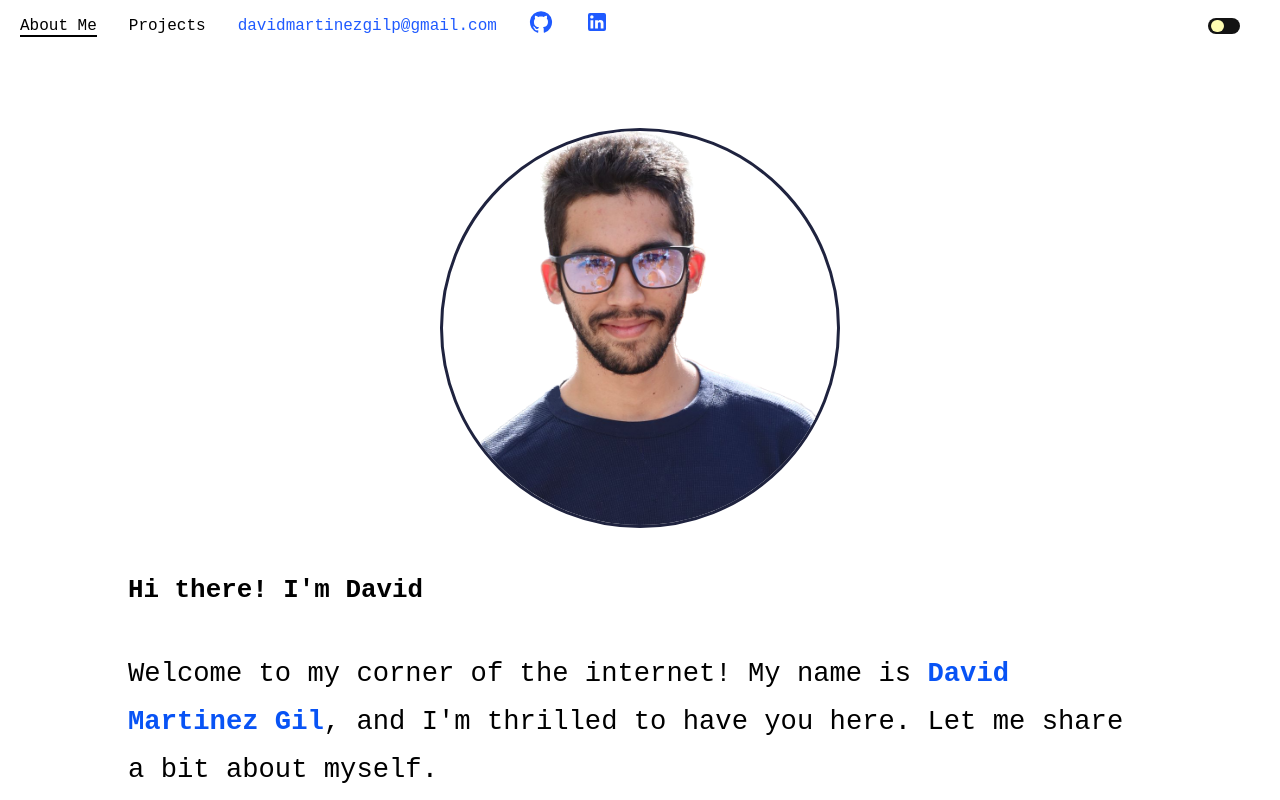
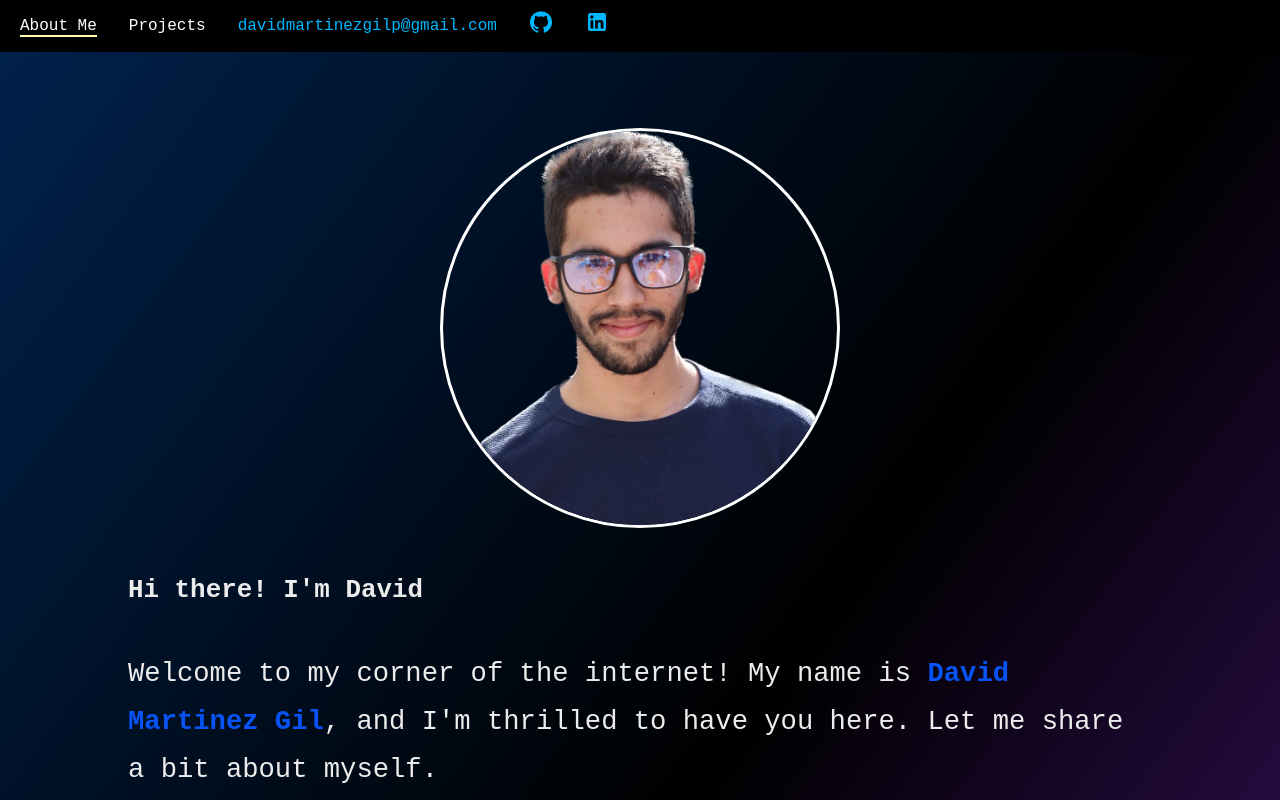
Before and after one commit to Bicheka/cv, a React (Create React App) app: page /aboutme in a window 1280 px wide. Shown: the top 800 px of the page. Built offline with nearby package versions, Linux system fonts and the light colour scheme.

Commit message:
modernized website and added link to crates.io for fts

```diff
--- a/src/components/NavBar.jsx
+++ b/src/components/NavBar.jsx
@@ -7,17 +7,12 @@ import '../css/NavBar.css'
 //components
 import AboutMe from './AboutMe';
 import Projects from './Projects';
-import ToggleTheme from './ToggleTheme';
 
 //icons
 import Hamburger from 'hamburger-react'
 import ScrollToTop from './ScrollToTop';
 import LinkedInIcon from '@mui/icons-material/LinkedIn';
 import GitHubIcon from '@mui/icons-material/GitHub';
-
-
-//hook
-
 
 function NavBar(){
 
@@ -66,47 +61,70 @@ function NavBar(){
     }, [location]);
 
     return (
-        <BrowserRouter forceRefresh = {true}>
-            <ScrollToTop/>
+      <BrowserRouter forceRefresh={true}>
+        <ScrollToTop />
         <div className="navBar">
-
-                <ToggleTheme/>
-
-                <div  className={`navBarButtons ${isOpen ? 'active' : ''}`}>
-
+          <div className={`navBarButtons ${isOpen ? "active" : ""}`}>
             <Link
-                        to = "/aboutme"
-                        className={`navBarButton ${activeButton === 'aboutme' ? 'active' : ''}`}
-                        onClick={() => handleNavBarButtonClick('aboutme')}
+              to="/aboutme"
+              className={`navBarButton ${
+                activeButton === "aboutme" ? "active" : ""
+              }`}
+              onClick={() => handleNavBarButtonClick("aboutme")}
             >
-                        <p className='navBarButtonText'>About Me</p>
+              <p className="navBarButtonText">About Me</p>
             </Link>
             <Link
-                        to = "/projects"
-                        className={`navBarButton ${activeButton === 'projects' ? 'active' : ''}`}
-                        onClick={() => handleNavBarButtonClick('projects')}
+              to="/projects"
+              className={`navBarButton ${
+                activeButton === "projects" ? "active" : ""
+              }`}
+              onClick={() => handleNavBarButtonClick("projects")}
             >
-                        <p className='navBarButtonText'>Projects</p>
+              <p className="navBarButtonText">Projects</p>
             </Link>
-                    <a className="link" href="mailto:davidmartinezgilp@gmail.com">davidmartinezgilp@gmail.com</a>
-                    <a className="link" href="https://github.com/Bicheka" rel="noreferrer noopener" target="_blank"><GitHubIcon className='icon'/></a>
-                    <a className="link" href="https://linkedin.com/in/david-martinez-gil-a51b78205" rel="noreferrer noopener" target="_blank"><LinkedInIcon className='icon'/></a>
+            <a className="link" href="mailto:davidmartinezgilp@gmail.com">
+              davidmartinezgilp@gmail.com
+            </a>
+            <div close>
+              <a
+                className="link"
+                href="https://github.com/Bicheka"
+                rel="noreferrer noopener"
+                target="_blank"
+              >
+                <GitHubIcon className="icon" />
+              </a>
+            </div>
+            <div onClick={closeNavBar}>
+              <a
+                className="link"
+                href="https://linkedin.com/in/david-martinez-gil-a51b78205"
+                rel="noreferrer noopener"
+                target="_blank"
+              >
+                <LinkedInIcon className="icon" />
+              </a>
+            </div>
           </div>
 
-                <div className = "hamburger">
-                    <Hamburger direction="" size={20} toggled={isOpen} toggle={setIsOpen} onClick = {toggleNavbar}/>
+          <div className="hamburger">
+            <Hamburger
+              direction=""
+              size={20}
+              toggled={isOpen}
+              toggle={setIsOpen}
+              onClick={toggleNavbar}
+            />
           </div>
-
-
         </div>
 
         <Routes>
           <Route path="/" element={<Navigate to="/aboutme" />} />
-                <Route exact path='/aboutme' element = {<AboutMe/>}/>
-                <Route exact path='/projects' element = {<Projects/>}/>
+          <Route exact path="/aboutme" element={<AboutMe />} />
+          <Route exact path="/projects" element={<Projects />} />
         </Routes>
       </BrowserRouter>
-
     );
 }
 
--- a/src/components/Projects.jsx
+++ b/src/components/Projects.jsx
@@ -5,11 +5,13 @@ function Projects() {
       <div className="page">
         <h1 className="page-title">Projects</h1>
         <div className="topic">
-          <h2 className="topic-title">File Transfer System (Work In Progress)</h2>
+          <h2 className="topic-title">
+            File Transfer System (Work In Progress)
+          </h2>
           <p className="topic-description">
             "File Transfer System" is composed of two parts, a Rust library
             called FTS and a Tauri app called Fileflow. They both are joint in a
-            Rust Cargo Workspace.FTS provides low-level functionality for
+            Rust Cargo Workspace. FTS provides low-level functionality for
             networking, including p2p and file transferring logic. On the other
             hand, Fileflow uses Tauri to create a cross-platform app that serves
             to transfer files from peer to peer directly including IOS and
@@ -31,6 +33,8 @@ function Projects() {
           >
             Source Code &lt;/&gt;
           </a>
+
+          <a href="https://crates.io/crates/file-transfer-system" target="_blank" rel="noreferrer" className="topic-link">crates.io</a>
         </div>
 
         <div className="topic">
--- a/src/components/ToggleTheme.jsx
+++ /dev/null
@@ -1,47 +0,0 @@
-import React, { useEffect, useState } from "react";
-import "../css/Toggle.css";
-
-function ToggleTheme() {
-  // Function to get the theme from local storage or default to 'light'
-  const getTheme = () => {
-    return localStorage.getItem('theme') || 'light';
-  };
-
-  const [isChecked, setIsChecked] = useState(getTheme() === 'dark');
-
-  // Function to set the theme and save it to local storage
-  const setTheme = (theme) => {
-    localStorage.setItem('theme', theme ? 'dark' : 'light');
-    setIsChecked(theme);
-    updateThemeClass(theme);
-  };
-
-  // Function to handle the toggle change
-  const handleChange = () => {
-    setTheme(!isChecked); // Toggle the theme
-  };
-
-  // Function to update the theme class on the document element
-  const updateThemeClass = (isDarkTheme) => {
-    document.documentElement.className = isDarkTheme ? 'dark-theme' : 'light-theme';
-  };
-
-  useEffect(() => {
-    updateThemeClass(isChecked); // Set the theme class on component mount
-  }, [isChecked]);
-
-  return (
-    <div className="toggle-container">
-      <input
-        type="checkbox"
-        id="check"
-        className="toggle"
-        onChange={handleChange}
-        checked={isChecked}
-      />
-      <label htmlFor="check"></label>
-    </div>
-  );
-}
-
-export default ToggleTheme;
--- a/src/css/NavBar.css
+++ b/src/css/NavBar.css
@@ -58,12 +58,12 @@
 
     .navBarButtons {
         background-color: var(--navbar-background-color);
-        border : solid 1px var(--navbar-hover-color);
         display: none; /* Hide on smaller screens by default */
         flex-direction: column;
         gap: 0.1rem;
         text-align: center;
         width: 100%;
+        height: 100vh;
         position: absolute;
         top: 60px;
         left: 0px;
--- a/src/css/Page.css
+++ b/src/css/Page.css
@@ -10,7 +10,6 @@
 .topic{
     margin-bottom: 10rem;
     background-color: var(--box-background-color);
-    padding: 3rem;
     border-radius: 10px;
     box-shadow: var(--box-shadow);
 }
@@ -35,7 +34,7 @@
 
 }
 
-@media screen and (max-width: 1300px) {
+@media screen and (max-width: 1500px) {
     .page{
         font-size: var(--font-size-small);
         width: var(--width-small);
--- a/src/css/Toggle.css
+++ /dev/null
@@ -1,49 +0,0 @@
-.toggle-container {
-    position: absolute;
-
-    right: 2em;
-    width: fit-content;
-    height: fit-content;
-    margin-top: auto;
-}
-
-input{
-    display: none;
-}
-
-.toggle {
-    visibility: hidden;
-}
-
-.toggle + label {
-    display: flex;
-    align-items: center;
-    font-size: 1em;
-    cursor: pointer;
-    color: var(--font-color);
-}
-
-.toggle + label::before {
-    content: "";
-    height: 1em;
-    width: 2em;
-    border-radius: 1em;
-    background-color: var(--toggle-container-background-color);
-    margin-right: 0.5em;
-    transition: background-color 250ms ease-in-out;
-}
-
-.toggle + label::after {
-    content: "";
-    height: 0.8em;
-    width: 0.8em;
-    border-radius: 1em;
-    background-color: var(--toggle-background-color);
-    position: absolute;
-    left: 0.2em;
-    transition: background-color 250ms ease-in-out, transform 250ms ease-in-out;
-}
-
-.toggle:checked + label::after {
-    transform: translateX(100%);
-}
--- a/src/css/global.css
+++ b/src/css/global.css
@@ -18,24 +18,17 @@
     --font-weight: 400;
 
     /* width */
-    --width: 70%;
+    --width: 45%;
     --width-small: 80%;
-    --width-xsmall: 85%;
+    --width-xsmall: 95%;
 
-}
-
-.dark-theme{
     /* body */
-    --body-background-color: #1e1e1e;
-    --font-color: #ffffff;
+    --body-background: linear-gradient(to bottom right, #00224D, #000000, #4F1787);
+    --font-color: #f0f0f0fb;
     --link-color: #00b7ff;
 
-    /* toggle */
-    --toggle-container-background-color: #fefcb2;
-    --toggle-background-color: #000000;
-
-    /* navBar dark */
-    --navbar-background-color: #1e1e1e;
+    /* navBar */
+    --navbar-background-color: #000000;
     --navbar-hover-color: #fefcb2;
     --navbar-text-color: #ffffff;
 
@@ -44,41 +37,11 @@
 
     /* my picture */
     --my-picture-border-color: #ffffff;
-
-    /* BOX */
-    --box-background-color: #27374D;
-    --box-shadow: 3px 5px 10px rgba(0, 0, 0, 0.724);
 }
 
-.light-theme{
-    /* body */
-    --body-background-color: #ffffff;
-    --font-color: #000000;
-    --link-color: #1f5aff;
+body{
 
-    /* toggle */
-    --toggle-container-background-color: #131313;
-    --toggle-background-color: #fefcb2;
-
-    /* navBar light */
-    --navbar-background-color: #ffffff;
-    --navbar-hover-color: #000000;
-    --navbar-text-color: #000000;
-
-    /* hamburger */
-    --hamburger-color: #000000;
-
-    /* my picture */
-    --my-picture-border-color: #1f233f;
-
-    /* BOX */
-    --box-background-color: #CAEDFF;
-    --box-shadow: 1px 2px 3px rgba(0, 0, 0, 0.724);
-}
-
-
-body{
-    background-color: var(--body-background-color);
+    background: var(--body-background);
     color: var(--font-color);
     font-family: var(--font-family);
     font-size: var(--font-size);
```
Also changed, not shown: src/components/Welcome.jsx (deleted, +0 -48 lines). Lines whose indentation alone changed are shown as unchanged.
